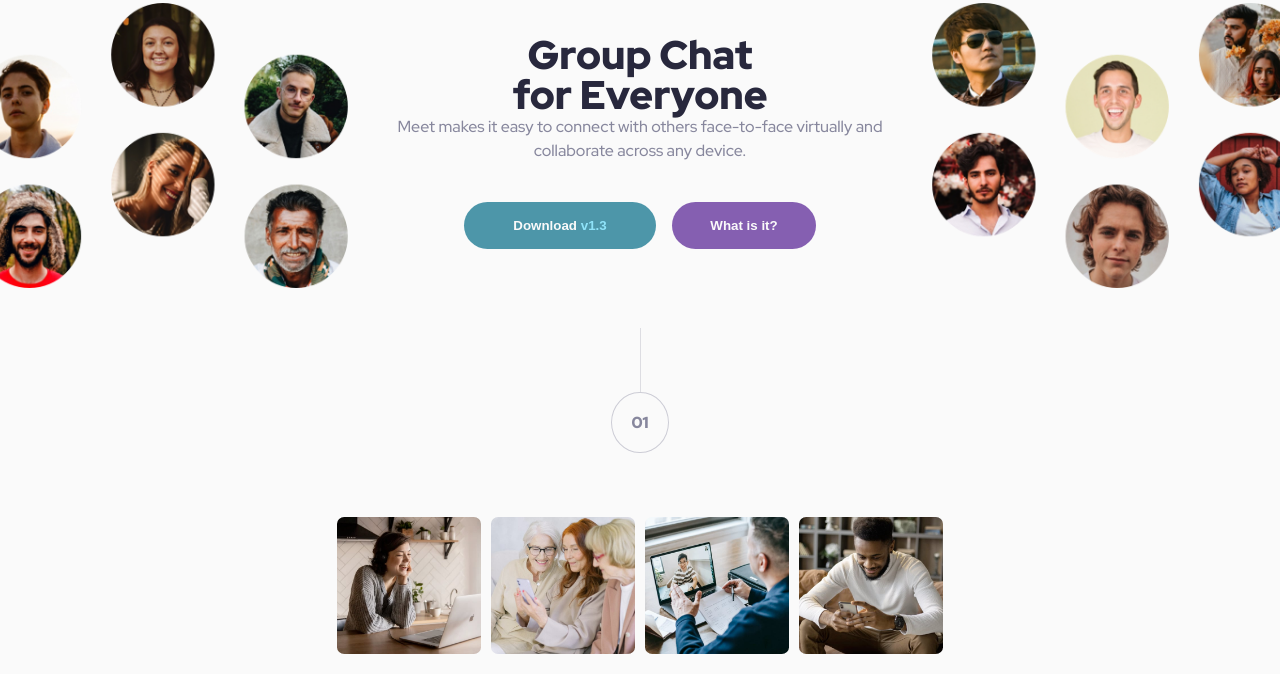
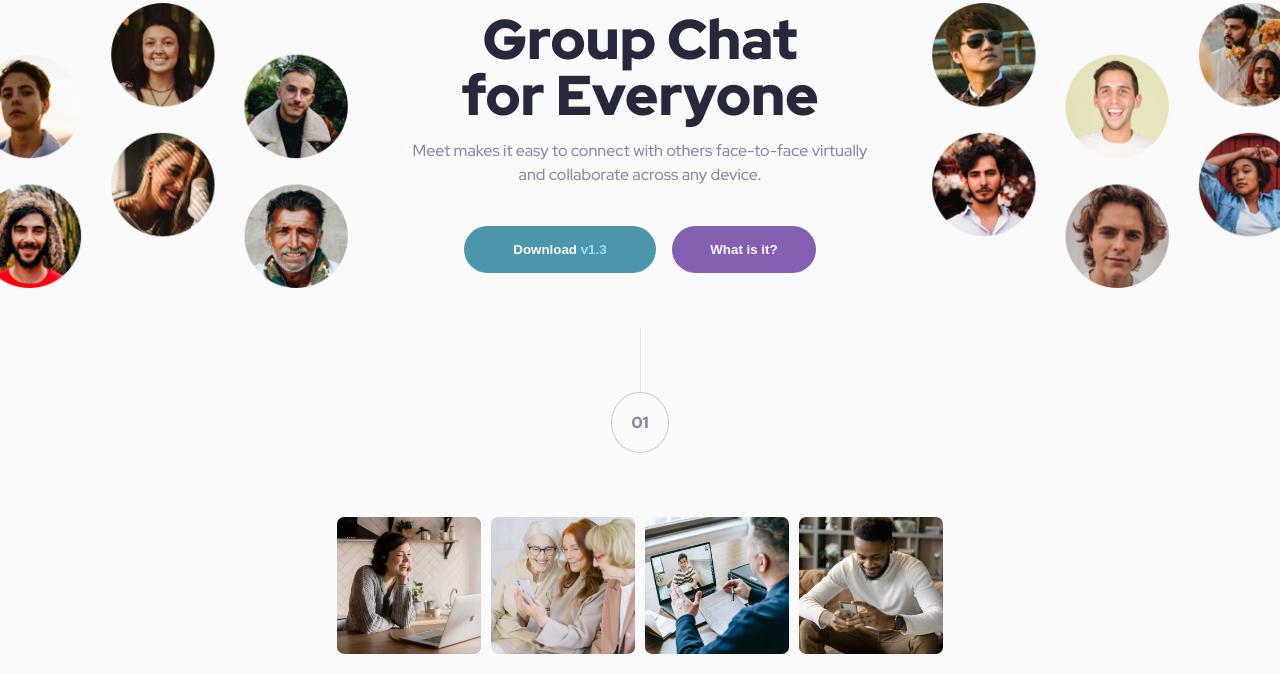
Before and after one commit to Jameell-Adjei/meet-me-landing-page, a website built with Vite: page index.html in a window 1280 px wide. Shown: the part 126-800 px from the top of the page. Built offline with nearby package versions, Linux system fonts and the light colour scheme.

Commit message:
feat: add styles for laptop and larger viewports

```diff
--- a/styles/_base.scss
+++ b/styles/_base.scss
@@ -111,6 +111,12 @@ button {
   font-size: 2.5rem;
   line-height: 2.5rem;
   max-width: 10ch;
+  padding-bottom: 1rem;
+
+  @include mixins.breakpoint("laptop"){
+    font-size: 3.5rem;
+    line-height: 3.5rem;
+  }
 }
 
 .section__secondaryHeader {
@@ -178,6 +184,13 @@ button {
     @include mixins.breakpoint("tablet") {
       width: 9rem;
       margin: 0 0.2rem;
+    }
+
+    @include mixins.breakpoint("laptop") {
+      min-width: 150px;
+      max-width: 300px;
+      width: 20%;
+      margin: 0 1.2rem;
     }
   }
 }
@@ -274,17 +287,23 @@ footer {
 }
 
 .section__infoContainer {
-  display: flex;
-  flex-direction: column;
-  align-items: center;
+  @extend %centerColumn;
   padding-top: 3.5rem;
   padding-bottom: 2rem;
 }
 
 #left {
-  translate: -8%;
+  translate: -6%;
+
+  @include mixins.breakpoint("largeScreens"){
+    translate: -8%;
+  }
 }
 
 #right {
-  translate: 8%;
+  translate: 6%;
+
+  @include mixins.breakpoint("largeScreens"){
+    translate: 8%
+  }
 }
--- a/styles/_mixins.scss
+++ b/styles/_mixins.scss
@@ -2,7 +2,9 @@
 
 $breakpoints: (
     tablet : 43.75em,
-    laptop: 51.25em
+    laptop: 51.25em,
+    desktop: 93.75em,
+    largeScreens : 125em
 );
 
 
```
Also changed, not shown: styles/app.css.
